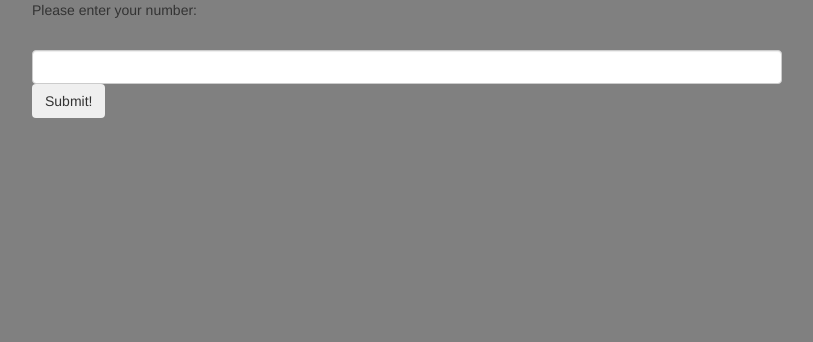
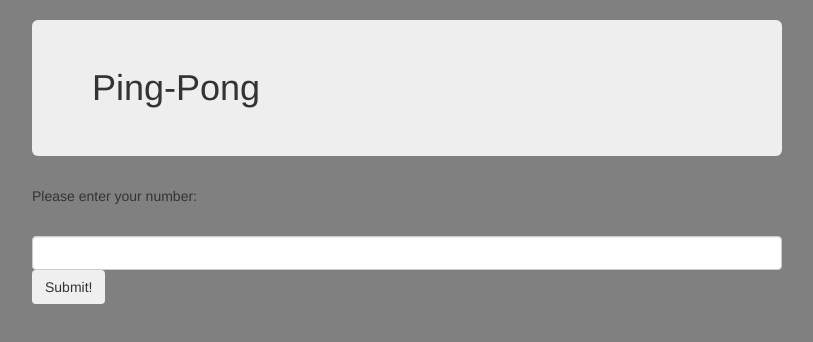
Before and after one commit to BullThistle/ping-pong, a plain HTML site: page index.html in a window 1280 px wide. Shown: the whole page, without its empty margins (38-851 px from the left). Drawn offline with nearby package versions, Linux system fonts and the light colour scheme.

Commit message:
adds bootstrap styling

```diff
--- a/index.html
+++ b/index.html
@@ -12,6 +12,7 @@
   <div class="container">
     <div class="row">
       <div class="col-md-8">
+        <h1 class="jumbotron">Ping-Pong</h1>
         <div class="form-group">
           <p>Please enter your number: </p>
           <label for="intIn"></label>
```
